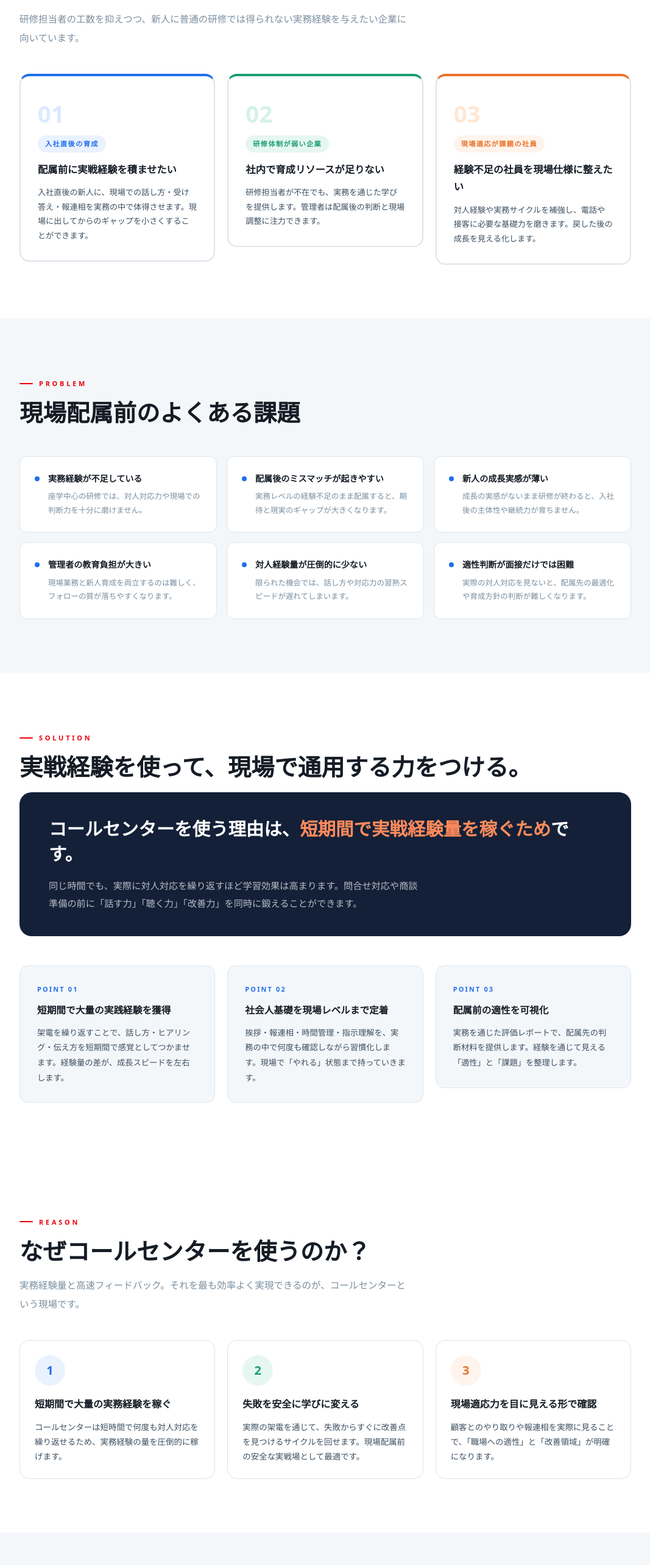
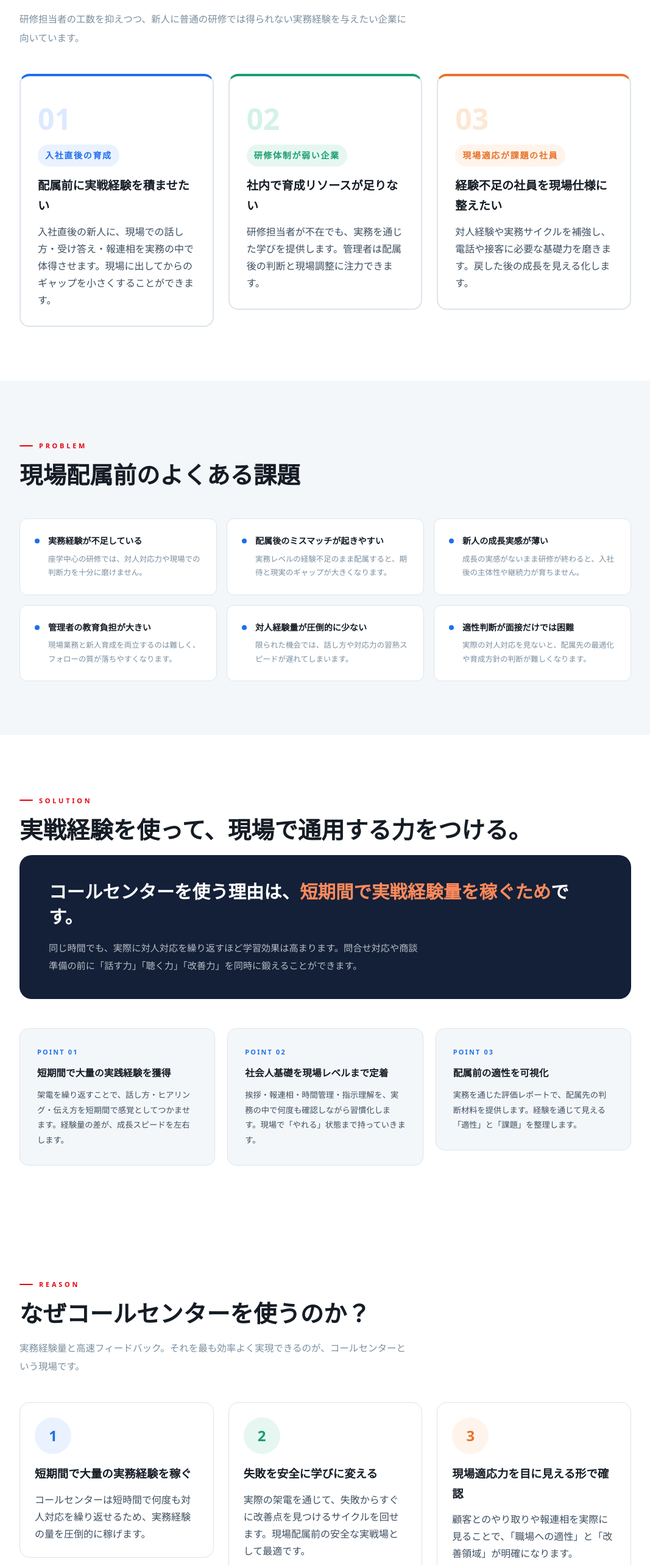
Before and after one commit to knockrap/knockrap-lp, a Next.js app: page / in a window 1280 px wide. Shown: the part 860-3426 px from the top of the page at 61% size, without its empty margins (106-1173 px from the left). Built offline with nearby package versions, Linux system fonts and the light colour scheme.

Commit message:
auto update

```diff
--- a/app/components/sections/Pricing.tsx
+++ b/app/components/sections/Pricing.tsx
@@ -119,11 +119,11 @@ export function Pricing() {
 
                 <hr className="border-[var(--border)] my-4.5" />
 
-                <ul className="flex flex-col gap-2.5 mb-4.5">
+                <ul className="flex flex-col gap-3 mb-4.5">
                   {card.items.map((item, i) => (
                     <li
                       key={i}
-                      className="text-[0.78rem] text-[var(--body)] pl-4 relative leading-[1.6]"
+                      className="text-sm sm:text-[0.95rem] text-[var(--body)] pl-4 relative leading-7"
                     >
                       <span className="absolute left-0 text-slate-800 font-bold">
                         ✓
--- a/app/components/sections/Program.tsx
+++ b/app/components/sections/Program.tsx
@@ -28,19 +28,19 @@ export function Program() {
       {days.map((item, idx) => (
         <Reveal key={idx}>
           <div className="bg-white rounded-[12px] border-[1.5px] border-[var(--border)] grid grid-cols-[80px_1fr] overflow-hidden transition-all duration-200 hover:border-[var(--blue)]">
-            <div className="bg-[var(--blue)] text-white font-display text-[0.7rem] font-black tracking-[0.06em] flex items-center justify-center text-center leading-[1.35] p-1">
+            <div className="bg-[var(--blue)] text-white font-display text-[0.85rem] sm:text-[0.95rem] font-black tracking-[0.06em] flex items-center justify-center text-center leading-[1.35] p-2">
               DAY<br />{item.day}
             </div>
             <div className="px-6 py-4.5 bg-white">
-              <h4 className="text-[0.88rem] font-bold text-[var(--ink)] mb-1">
+              <h4 className="text-[1rem] sm:text-[1.05rem] font-bold text-[var(--ink)] mb-1">
                 {item.title}
               </h4>
-              <p className="text-[0.78rem] text-[var(--muted)]">{item.desc}</p>
-              <div className="flex flex-wrap gap-1.5 mt-2">
+              <p className="text-sm sm:text-base text-[var(--muted)] leading-7">{item.desc}</p>
+              <div className="flex flex-wrap gap-2 mt-3">
                 {item.tags.map((tag, i) => (
                   <span
                     key={i}
-                    className="bg-[var(--blue-bg)] text-[var(--blue)] px-2.5 py-0.75 rounded-full text-[0.68rem] font-bold tracking-[0.04em]"
+                    className="bg-[var(--blue-bg)] text-[var(--blue)] px-3 py-1 rounded-full text-[0.78rem] font-bold tracking-[0.04em]"
                   >
                     {tag}
                   </span>
@@ -52,14 +52,14 @@ export function Program() {
       ))}
       <Reveal>
         <div className="mt-7 bg-white rounded-[12px] px-7 py-6 border-[1.5px] border-[var(--border)]">
-          <h4 className="text-[0.82rem] font-bold text-[var(--ink)] mb-3.5 flex gap-2 items-center">
+          <h4 className="text-[0.95rem] sm:text-base font-bold text-[var(--ink)] mb-3.5 flex gap-2 items-center">
             ✅ 修了基準の目安
           </h4>
-          <ul className="flex flex-wrap gap-2.5">
+          <ul className="flex flex-wrap gap-3">
             {['配属前に実務経験を確認', '自発的に挨拶・報連相をできる', '電話対応の基本を実務で確認', '改善を繰り返して成長', 'レポートで適性を見える化'].map((item, i) => (
               <li
                 key={i}
-                className="text-[0.8rem] text-[var(--body)] pl-4 relative"
+                className="text-sm sm:text-[0.95rem] text-[var(--body)] pl-6 relative"
               >
                 <span className="absolute left-0 text-[var(--green)] font-bold">
                   ✓
--- a/app/components/sections/UseCases.tsx
+++ b/app/components/sections/UseCases.tsx
@@ -60,7 +60,7 @@ export function UseCases() {
           </p>
         </Reveal>
 
-        <div className="grid grid-cols-1 md:grid-cols-3 gap-5 mt-11">
+        <div className="grid grid-cols-1 gap-6 md:grid-cols-3 mt-11">
           {cases.map((c, idx) => (
             <Reveal key={idx}>
               <div
@@ -71,13 +71,13 @@ export function UseCases() {
                 }}
               >
                 <div
-                  className="font-display text-[2.4rem] font-black"
+                  className="font-display text-[2.6rem] sm:text-[3rem] font-black"
                   style={{ color: bgColors[c.color as keyof typeof bgColors] }}
                 >
                   {c.num}
                 </div>
                 <span
-                  className="inline-block text-[0.7rem] font-bold tracking-[0.12em] px-3 py-1 rounded-full mb-3.5"
+                  className="inline-block text-[0.85rem] sm:text-sm font-bold tracking-[0.12em] px-3 py-2 rounded-full mb-3.5"
                   style={{
                     backgroundColor: tagBgs[c.color as keyof typeof tagBgs],
                     color: tagColors[c.color as keyof typeof tagColors],
@@ -85,10 +85,10 @@ export function UseCases() {
                 >
                   {c.tag}
                 </span>
-                <h3 className="font-serif text-[1.02rem] font-bold text-[var(--ink)] mb-3">
+                <h3 className="font-serif text-[1.1rem] sm:text-[1.2rem] font-bold text-[var(--ink)] mb-3">
                   {c.title}
                 </h3>
-                <p className="text-[0.82rem] text-[var(--body)] leading-[1.8]">
+                <p className="text-sm sm:text-base text-[var(--body)] leading-7">
                   {c.desc}
                 </p>
               </div>
--- a/app/components/sections/WhyCallCenter.tsx
+++ b/app/components/sections/WhyCallCenter.tsx
@@ -48,19 +48,19 @@ export function WhyCallCenter() {
           </p>
         </Reveal>
 
-        <div className="grid grid-cols-1 md:grid-cols-3 gap-5 mt-11">
+        <div className="grid grid-cols-1 gap-6 md:grid-cols-3 mt-11">
           {reasons.map((item, idx) => (
             <Reveal key={idx}>
               <div className="rounded-[16px] border-[1.5px] border-[var(--border)] p-6 transition-all duration-200 hover:-translate-y-[3px] hover:shadow-soft">
-                <div className="flex h-[50px] w-[50px] items-center justify-center rounded-full" style={{ backgroundColor: colorBg[item.color as keyof typeof colorBg] }}>
-                  <span className="text-[1.25rem] font-bold" style={{ color: colorText[item.color as keyof typeof colorText] }}>
+                <div className="flex h-[60px] w-[60px] items-center justify-center rounded-full" style={{ backgroundColor: colorBg[item.color as keyof typeof colorBg] }}>
+                  <span className="text-[1.5rem] font-bold" style={{ color: colorText[item.color as keyof typeof colorText] }}>
                     {idx + 1}
                   </span>
                 </div>
-                <h3 className="mt-4 text-[1rem] font-bold text-[var(--ink)]">
+                <h3 className="mt-4 text-[1.05rem] sm:text-[1.15rem] font-bold text-[var(--ink)]">
                   {item.title}
                 </h3>
-                <p className="mt-3 text-[0.84rem] text-[var(--body)] leading-[1.8]">
+                <p className="mt-3 text-sm sm:text-base text-[var(--body)] leading-7">
                   {item.desc}
                 </p>
               </div>
```
